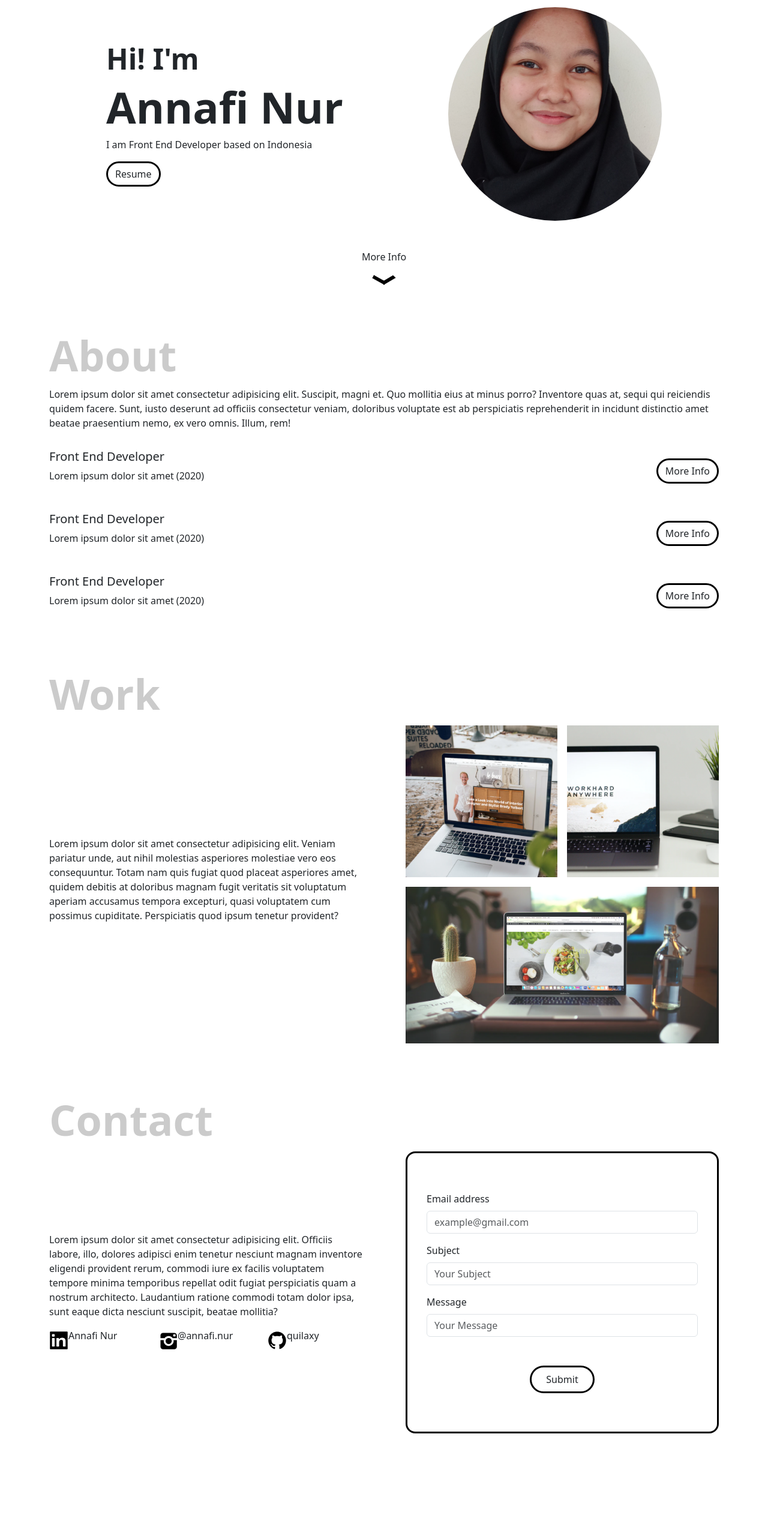
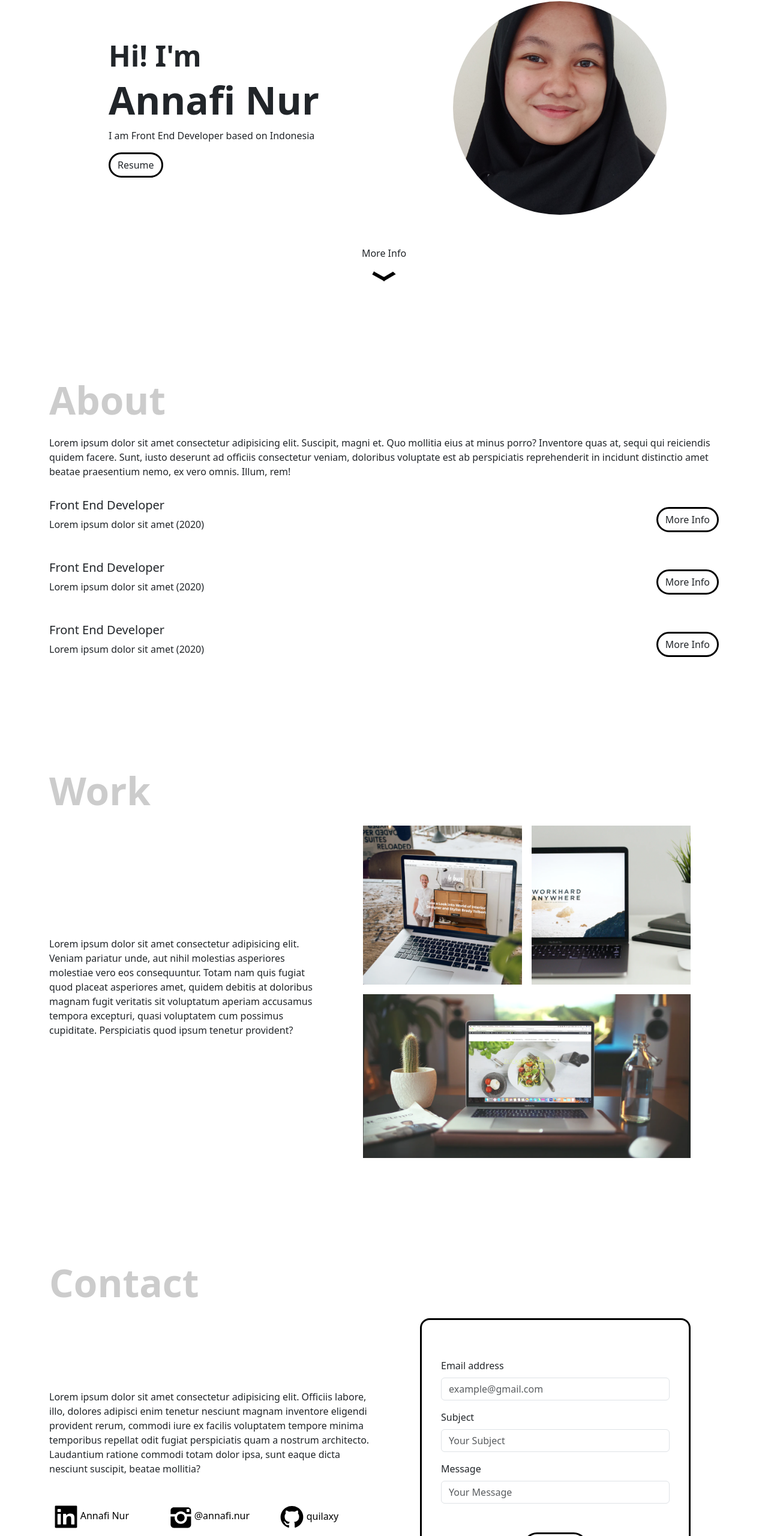
Before and after one commit to quilaxy/Dummy-Portofolio, a plain HTML site: page index.html in a window 1280 px wide. Shown: the part 180-2740 px from the top of the page at 60% size. Before the commit the page ends 2689 px from the top, so only its background shows below. Drawn offline with nearby package versions, Linux system fonts and the light colour scheme.

Commit message:
responsive and add detail

```diff
--- a/index.html
+++ b/index.html
@@ -31,27 +31,32 @@
     </header>
 
     <section id="home" class="home container">
-        <div class="row d-flex align-items-center">
-            <div class="col-1"></div>
-            <div class="col-6">
+        <div class="row d-flex align-items-center flex-md-row flex-column-reverse gap-md-1 gap-5">
+            <div class="col-1 col-md-1"></div>
+            <div class="col-11 col-md-6">
                 <h3 class="fw-semibold">Hi! I'm</h3>
                 <h1 class="fw-bold">Annafi Nur</h1>
                 <p>I am Front End Developer based on Indonesia</p>
                 <a class="btn" href="/document/CV ATS ANNAFI NUR JAYANI.pdf" download>Resume</a>
             </div>
-            <div class="col-4 profile">
+            <div class="col-11 col-md-4 profile d-flex justify-content-md-end justify-content-center">
                 <img src="/images/Ann.jpg" alt="potrait" width="100%">
             </div>
-            <div class="col-1"></div>
+            <div class="col-1 col-md-1"></div>
         </div>
-        <div class="arrow w-100 d-flex align-items-center flex-column mt-5">
-            <a class="text-decoration-none text-dark" href="#about">More Info</a>
+        <a class="arrow text-decoration-none w-100 d-flex align-items-center flex-column mt-5" href="#about">
+            <div class="text-dark">More Info</div>
             <img id="arrow" class="mt-2" src="/images/arrow.svg" alt="Arrow Icon">
-        </div>
+        </a>
     </section>
 
     <section id="about" class="container">
-        <p>Lorem ipsum dolor sit amet consectetur adipisicing elit. Suscipit, magni et. Quo mollitia eius at minus porro? Inventore quas at, sequi qui reiciendis quidem facere. Sunt, iusto deserunt ad officiis consectetur veniam, doloribus voluptate est ab perspiciatis reprehenderit in incidunt distinctio amet beatae praesentium nemo, ex vero omnis. Illum, rem!</p>
+        <h1 class="section-header">About
+            <span class="section-header-hover">&gt;&gt;</span>
+        </h1>
+        <p>
+            Lorem ipsum dolor sit amet consectetur adipisicing elit. Suscipit, magni et. Quo mollitia eius at minus porro? Inventore quas at, sequi qui reiciendis quidem facere. Sunt, iusto deserunt ad officiis consectetur veniam, doloribus voluptate est ab perspiciatis reprehenderit in incidunt distinctio amet beatae praesentium nemo, ex vero omnis. Illum, rem!
+        </p>
         <div class="about-exp">
             <div class="about-exp-item">
                 <div class="about-exp-item-header">
@@ -87,11 +92,14 @@
     </section>
 
     <section id="work" class="work container">
+        <h1 class="section-header">Work
+            <span class="section-header-hover">&gt;&gt;</span>
+        </h1>
         <div class="row d-flex align-items-center gap-5">
-            <div class="col">
+            <div class="col-12 col-md-5">
                 <p>Lorem ipsum dolor sit amet consectetur adipisicing elit. Veniam pariatur unde, aut nihil molestias asperiores molestiae vero eos consequuntur. Totam nam quis fugiat quod placeat asperiores amet, quidem debitis at doloribus magnam fugit veritatis sit voluptatum aperiam accusamus tempora excepturi, quasi voluptatem cum possimus cupiditate. Perspiciatis quod ipsum tenetur provident?</p>
             </div>
-            <div class="col work-img">
+            <div class="col-12 col-md-6 work-img">
                 <div id="work-1" class="work-img-item">
                 <img src="images/work-1.png" alt="work 1">
                 </div>
@@ -106,25 +114,34 @@
     </section>
 
     <section id="contact" class="contact container">
+        <h1 class="section-header">Contact
+            <span class="section-header-hover">&gt;&gt;</span>
+        </h1>
         <div class="row d-flex align-items-center gap-5">
-            <div class="col">
-                <p>Lorem ipsum dolor sit amet consectetur adipisicing elit. Officiis labore, illo, dolores adipisci enim tenetur nesciunt magnam inventore eligendi provident rerum, commodi iure ex facilis voluptatem tempore minima temporibus repellat odit fugiat perspiciatis quam a nostrum architecto. Laudantium ratione commodi totam dolor ipsa, sunt eaque dicta nesciunt suscipit, beatae mollitia?</p>
-                <div class="row social-media-icon">
-                    <div class="col d-flex align-items-center">
-                        <img src="/images/Linkedin.svg" alt="Facebook">
-                        <p>Annafi Nur</p>
+            <div class="col-12 col-lg-6">
+                <p class="mb-3 mb-md-5">Lorem ipsum dolor sit amet consectetur adipisicing elit. Officiis labore, illo, dolores adipisci enim tenetur nesciunt magnam inventore eligendi provident rerum, commodi iure ex facilis voluptatem tempore minima temporibus repellat odit fugiat perspiciatis quam a nostrum architecto. Laudantium ratione commodi totam dolor ipsa, sunt eaque dicta nesciunt suscipit, beatae mollitia?</p>
+                <div class="row">
+                    <div class="col d-flex align-items-center contact-icon">
+                        <a class="mb-0 ms-2 text-decoration-none" href="https://www.linkedin.com/in/annafi-nur/" target="_blank">
+                            <img class="w-25" src="/images/Linkedin.svg" alt="LinkedIn">
+                            Annafi Nur
+                        </a>
                     </div>
-                    <div class="col d-flex align-items-center">
-                        <img src="/images/instagram.svg" alt="Instagram">
-                        <p>@annafi.nur</p>
+                    <div class="col d-flex align-items-center contact-icon">
+                        <a class="mb-0 ms-2 text-decoration-none" href="https://www.instagram.com/annafi.nur/" target="_blank">
+                            <img class="w-25" src="/images/instagram.svg" alt="Instagram">
+                            @annafi.nur
+                        </a>
                     </div>
-                    <div class="col d-flex align-items-center">
-                        <img src="/images/github.svg" alt="Github">
-                        <p>quilaxy</p>
+                    <div class="col d-flex align-items-center contact-icon">
+                        <a class="mb-0 ms-1 text-decoration-none" href="https://github.com/quilaxy" target="_blank">
+                            <img class="w-25" src="/images/github.svg" alt="Github">
+                            quilaxy
+                        </a>
                     </div>
                 </div>
             </div>
-            <div class="col">
+            <div class="col-12 col-lg-5">
                 <form class="contact-form" onsubmit="onFormSubmit(event)">
                     <div class="mb-3">
                         <label for="inp_email" class="form-label">Email address</label>
--- a/styles.css
+++ b/styles.css
@@ -1,23 +1,33 @@
 section {
-    padding-top: 130px;
+    padding-top: 120px;
     padding-bottom: 50px;
-    position: relative;
 }
 
-section::before {
-    z-index: -1;
-    content: '';
-    font-size: 70px;
+.section-header {
+    font-size: 4rem;
     color: #000;
     opacity: 0.2;
-    position: absolute;
     font-weight: 700;
-    top: 25px;
+    margin-bottom: 20px;
+}
+
+.section-header:hover {
+    opacity: 0.8;
+}
+
+.section-header-hover {
+    color: #fff;
+    transition: 500ms ease-in-out;
+    font-size: 4rem;
+}
+
+.section-header:hover .section-header-hover {
+    color: #000;
 }
 
 .btn {
     border: 3px solid #000;
-    border-radius: 24px;
+    border-radius: 25px;
 }
 
 .btn:hover, .btn.active {
@@ -41,12 +51,16 @@ section::before {
     border-radius: 100%;
 }
 
+.home img {
+    width: 100%;
+}
+
 .home h1 {
-    font-size: 72px;
+    font-size: 4rem;
 }
 
 .home h3 {
-    font-size: 48px;
+    font-size: 3rem;
 }
 
 .home .arrow img {
@@ -55,10 +69,6 @@ section::before {
 
 #arrow {
     animation: 2s upDown infinite;
-}
-
-#about::before {
-    content: 'About';
 }
 
 .about-exp-item {
@@ -73,10 +83,6 @@ section::before {
 
 .about-exp-item-detail {
     display: none;
-}
-
-.work::before {
-    content: 'Work';
 }
 
 .work-img {
@@ -136,10 +142,6 @@ section::before {
     content: 'Front End Developer';
 }
 
-.contact::before {
-    content: 'Contact';
-}
-
 .contact {
     padding-bottom: 120px;
 }
@@ -154,13 +156,13 @@ section::before {
     font-weight: 500;
 }
 
-.social-media-icon img {
-    width: 32px;
-}
-
 .button {
     padding: 8px 24px;
     font-weight: 500;
+}
+
+.contact-icon a {
+    color: #000;
 }
 
 @keyframes upDown {
@@ -174,3 +176,34 @@ section::before {
         transform: translateY(0);
     }
 }
+
+@media only screen and (max-width: 768px) {
+    .home img {
+        width: 50%;
+    }
+}
+
+@media only screen and (max-width: 420px) {
+    .contact a {
+        font-size: 12px;
+    }
+    .home h1 {
+        font-size: 3rem;
+    }
+
+    .home h3 {
+        font-size: 2rem;
+    }
+    .section-header {
+        font-size: 3rem;
+    }
+    .section-header-hover {
+        font-size: 3rem;
+    }
+}
+
+@media only screen and (max-width: 366px) {
+    .btn {
+        font-size: 12px;
+    }
+}
```
